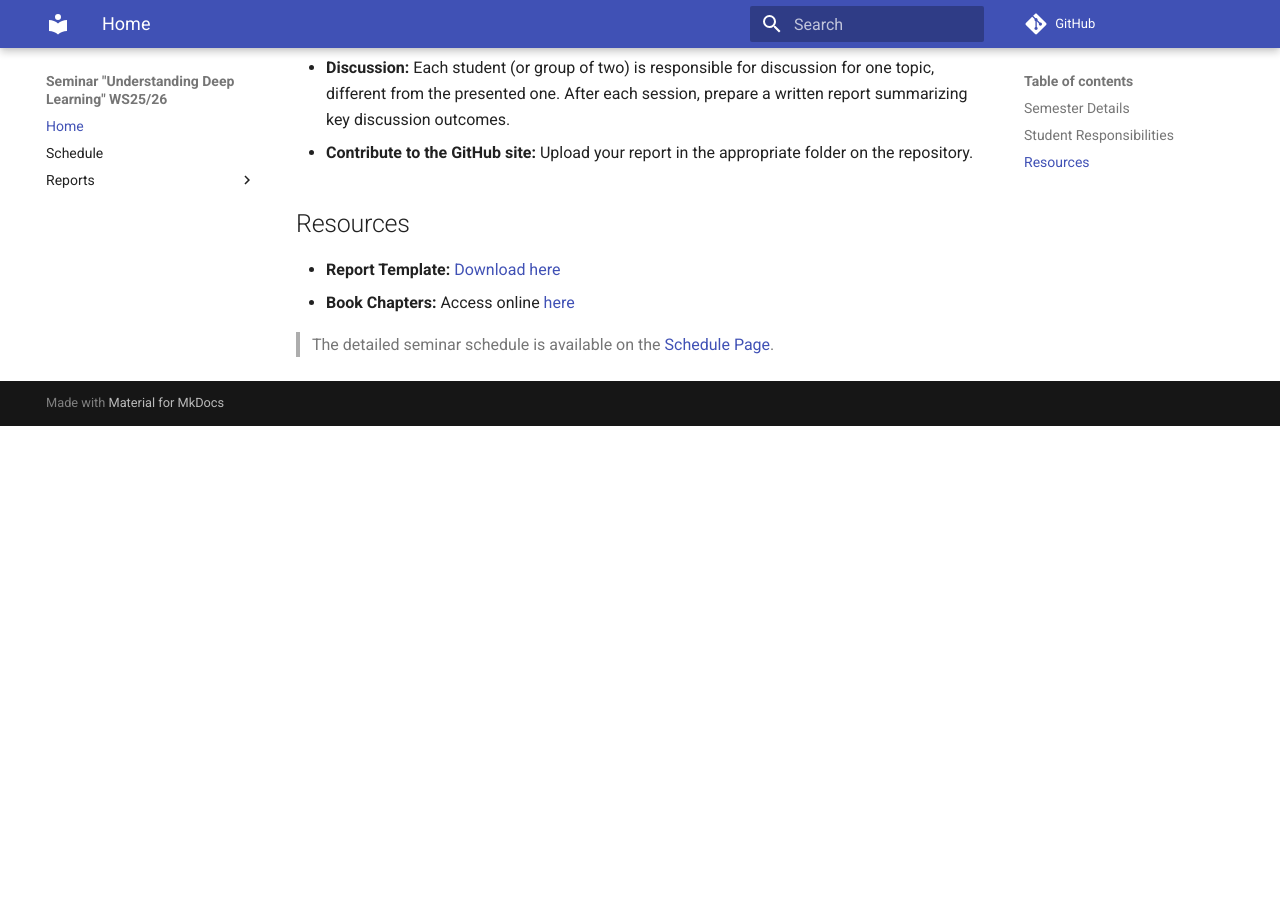
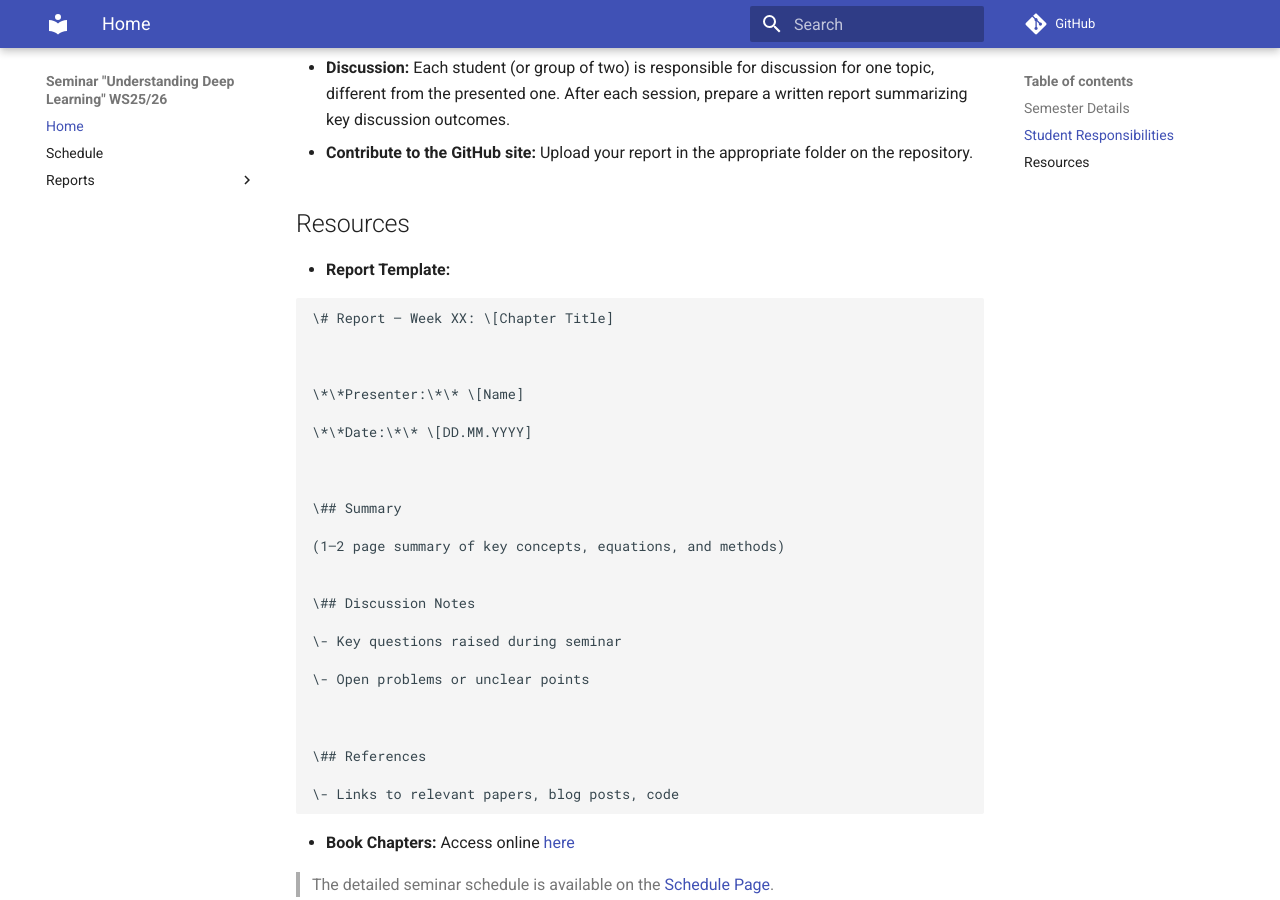
Before and after one commit to link-er/seminar_UDL_wise2526, an MkDocs documentation site: the page built from docs/index.md, in a window 1280 px wide and 900 px high, scrolled down 711 px. Built offline with MkDocs 1.6.1 and Material for MkDocs 9.7.7, drawn with Linux system fonts in a browser that asks for light colours; comment, search, counter and statistics services are not loaded; before the commit the page ends 1137 px from its top, so only the background shows below that.

Commit message:
update template

````diff
--- a/docs/index.md
+++ b/docs/index.md
@@ -17,7 +17,35 @@
 - **Contribute to the GitHub site:** Upload your report in the appropriate folder on the repository.
 
 ## Resources
-- **Report Template:** [Download here](./report_template.md)
+- **Report Template:**
+```markdown
+\# Report – Week XX: \[Chapter Title]
+
+
+
+\*\*Presenter:\*\* \[Name]
+
+\*\*Date:\*\* \[DD.MM.YYYY]
+
+
+
+\## Summary
+
+(1–2 page summary of key concepts, equations, and methods)
+
+
+\## Discussion Notes
+
+\- Key questions raised during seminar
+
+\- Open problems or unclear points
+
+
+
+\## References
+
+\- Links to relevant papers, blog posts, code
+```
 - **Book Chapters:** Access online [here](https://udlbook.github.io/udlbook/)
 
 > The detailed seminar schedule is available on the [Schedule Page](schedule.md).
````
Also changed, not shown: docs/report_template.md (+2 -0 lines).
